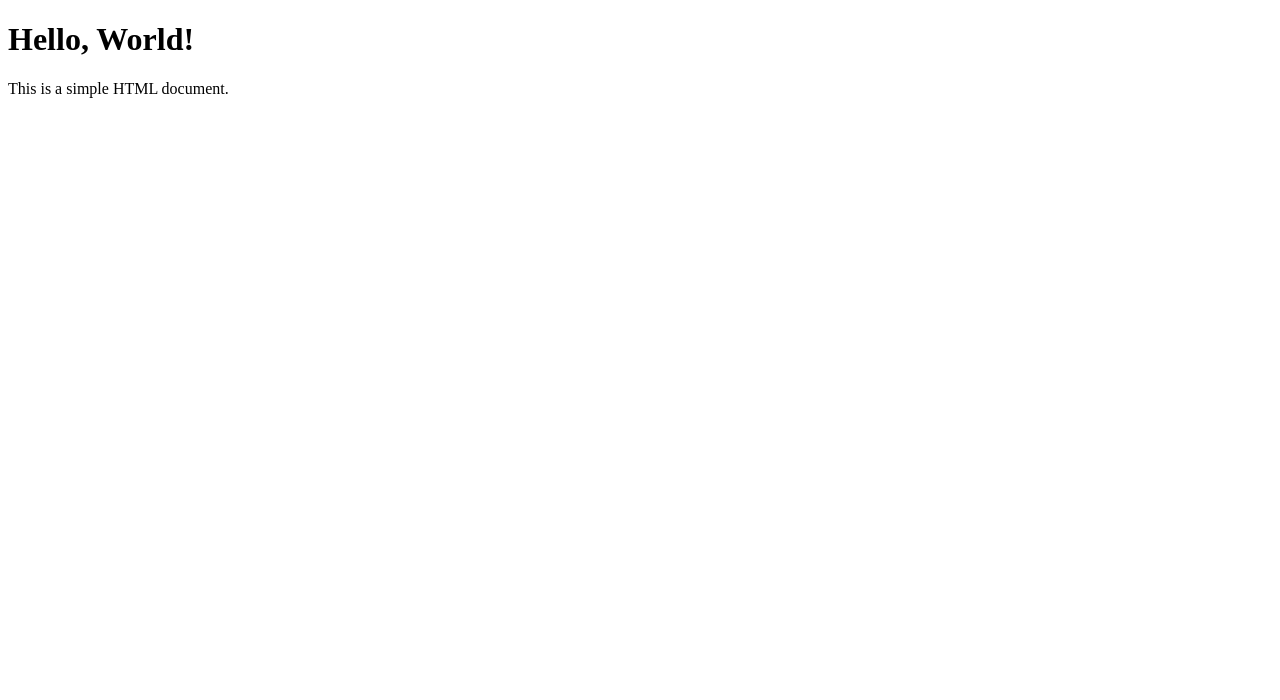
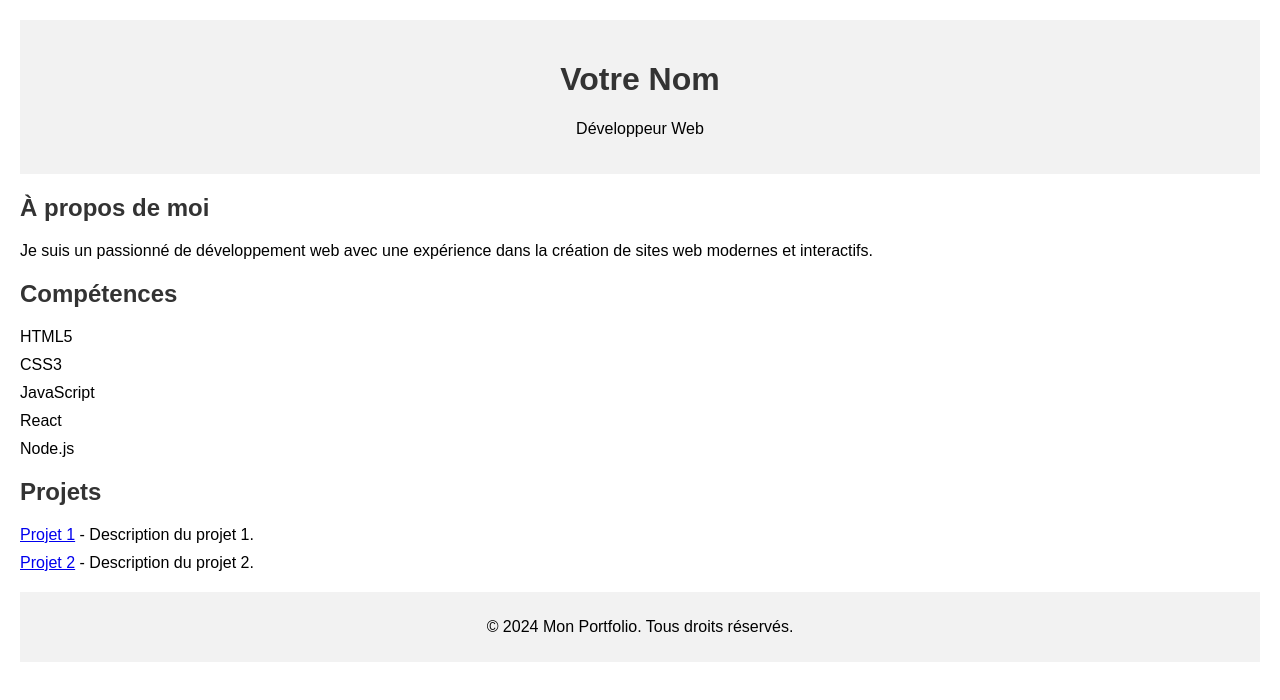
Before and after one commit to Tom5115/Project, a plain HTML site: page index.html in a window 1280 px wide. Drawn offline with Linux system fonts and the light colour scheme.

Commit message:
portfolio

```diff
--- a/index.html
+++ b/index.html
@@ -1,13 +1,74 @@
 <!DOCTYPE html>
+<html lang="en">
 <head>
     <meta charset="UTF-8">
-    <title>Your Page Title</title>
+    <meta name="viewport" content="width=device-width, initial-scale=1.0">
+    <title>Mon Portfolio</title>
+    <style>
+        body {
+            font-family: Arial, sans-serif;
+            margin: 20px;
+        }
+        header {
+            text-align: center;
+            padding: 20px;
+            background-color: #f2f2f2;
+        }
+        section {
+            margin: 20px 0;
+        }
+        h1, h2 {
+            color: #333;
+        }
+        ul {
+            list-style-type: none;
+            padding: 0;
+        }
+        li {
+            margin-bottom: 10px;
+        }
+        footer {
+            text-align: center;
+            padding: 10px;
+            background-color: #f2f2f2;
+        }
+    </style>
 </head>
 <body>
 
-    <h1>Hello, World!</h1>
+    <header>
+        <h1>Votre Nom</h1>
+        <p>Développeur Web</p>
+    </header>
 
-    <p>This is a simple HTML document.</p>
+    <section>
+        <h2>À propos de moi</h2>
+        <p>Je suis un passionné de développement web avec une expérience dans la création de sites web modernes et interactifs.</p>
+    </section>
+
+    <section>
+        <h2>Compétences</h2>
+        <ul>
+            <li>HTML5</li>
+            <li>CSS3</li>
+            <li>JavaScript</li>
+            <li>React</li>
+            <li>Node.js</li>
+        </ul>
+    </section>
+
+    <section>
+        <h2>Projets</h2>
+        <ul>
+            <li><a href="#">Projet 1</a> - Description du projet 1.</li>
+            <li><a href="#">Projet 2</a> - Description du projet 2.</li>
+            <!-- Ajoutez d'autres projets selon vos besoins -->
+        </ul>
+    </section>
+
+    <footer>
+        <p>&copy; 2024 Mon Portfolio. Tous droits réservés.</p>
+    </footer>
 
 </body>
 </html>
```
